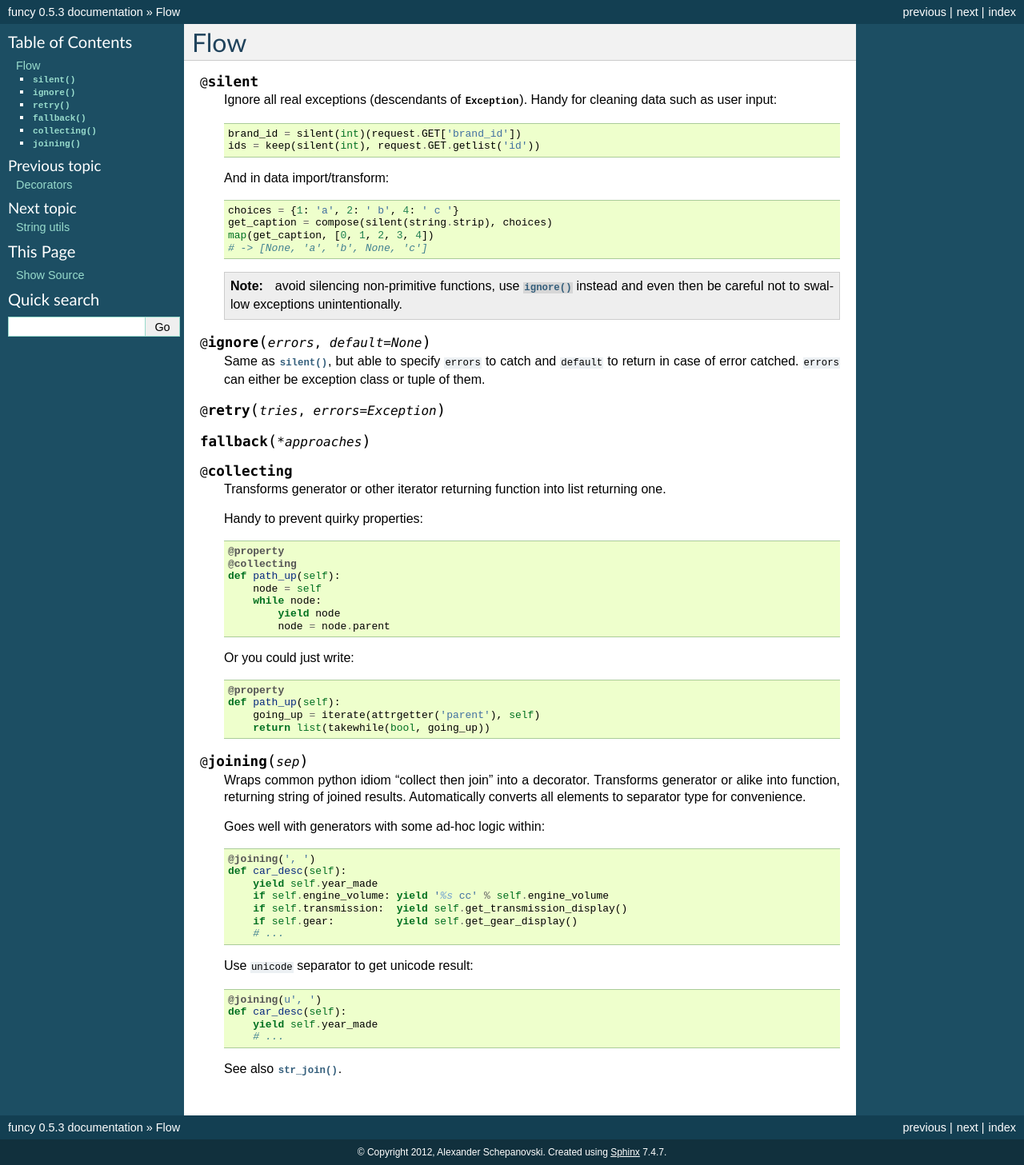
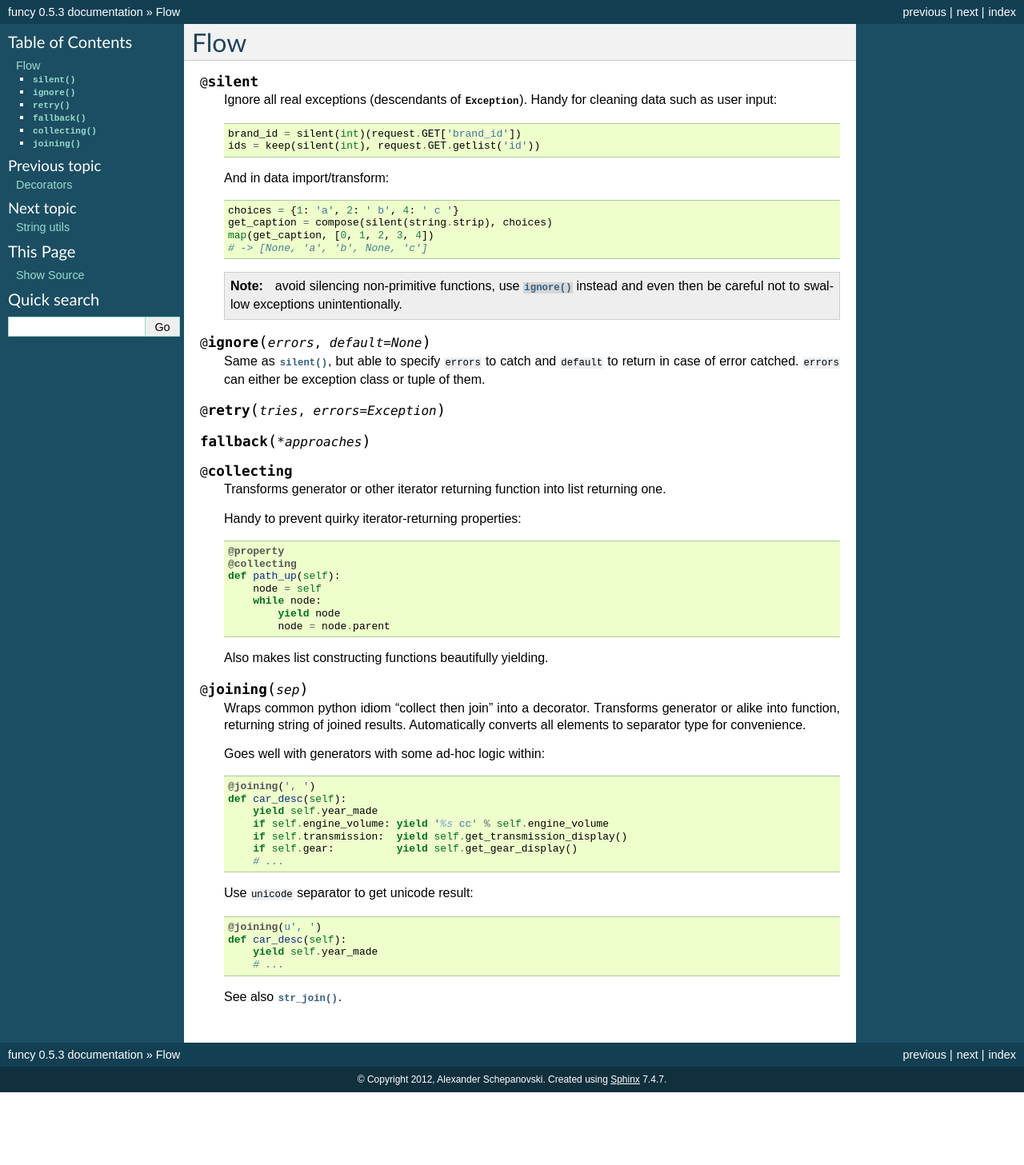
Before and after one commit to Jamaal224/funcy, a Sphinx documentation site: the page built from docs/flow.rst, in a window 1280 px wide. Shown: the whole page at 80% size. Built offline with Sphinx 7.4.7, drawn with Linux system fonts in a browser that asks for light colours; pages that are not in the unit, such as notebooks, are missing from menus; after the commit the page ends 1366 px from its top, so only the background shows below that.

Commit message:
Better flow docs

```diff
--- a/docs/flow.rst
+++ b/docs/flow.rst
@@ -41,7 +41,7 @@ Flow
 
     Transforms generator or other iterator returning function into list returning one.
 
-    Handy to prevent quirky properties::
+    Handy to prevent quirky iterator-returning properties::
 
         @property
         @collecting
@@ -51,12 +51,14 @@ Flow
                 yield node
                 node = node.parent
 
-    Or you could just write::
+    Also makes list constructing functions beautifully yielding.
 
-        @property
-        def path_up(self):
-            going_up = iterate(attrgetter('parent'), self)
-            return list(takewhile(bool, going_up))
+    .. Or you could just write::
+
+    ..     @property
+    ..     def path_up(self):
+    ..         going_up = iterate(attrgetter('parent'), self)
+    ..         return list(takewhile(bool, going_up))
 
 
 .. decorator:: joining(sep)
```
